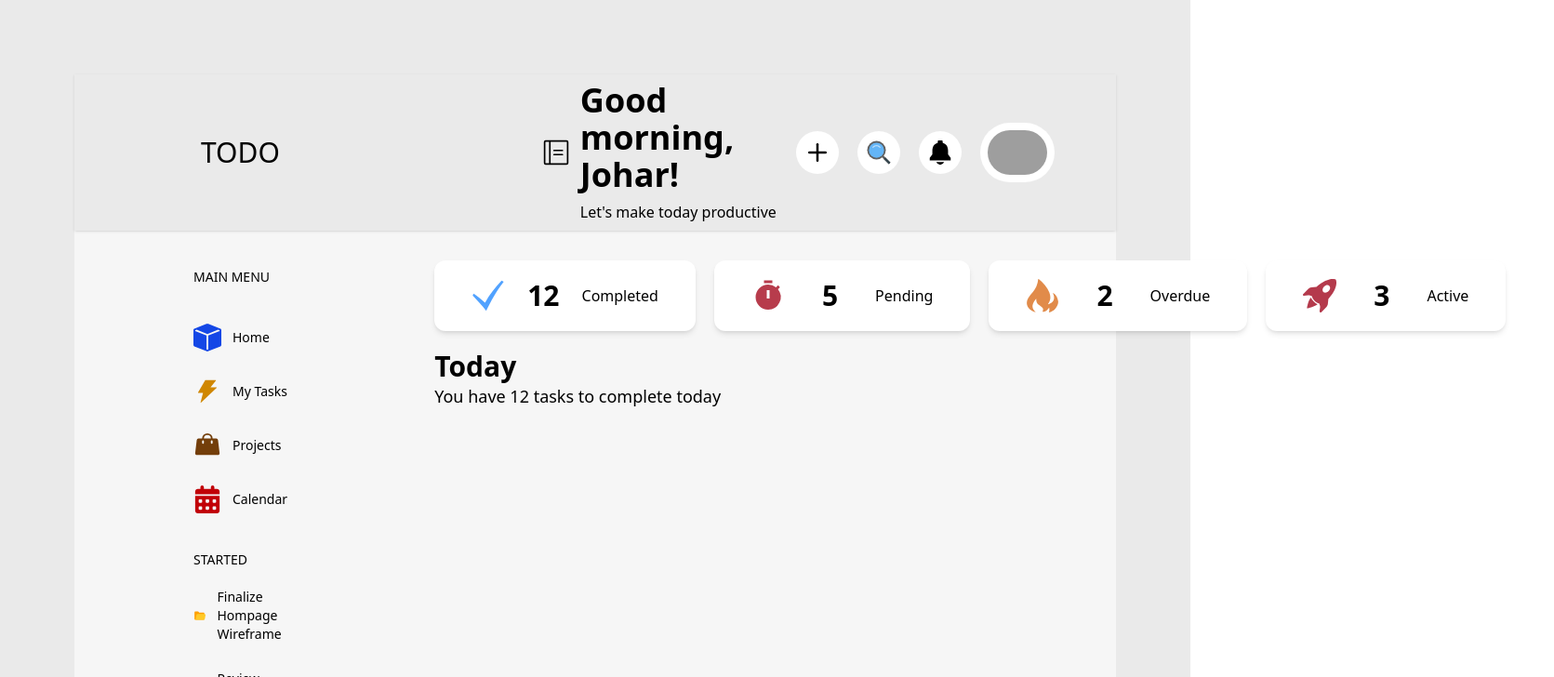
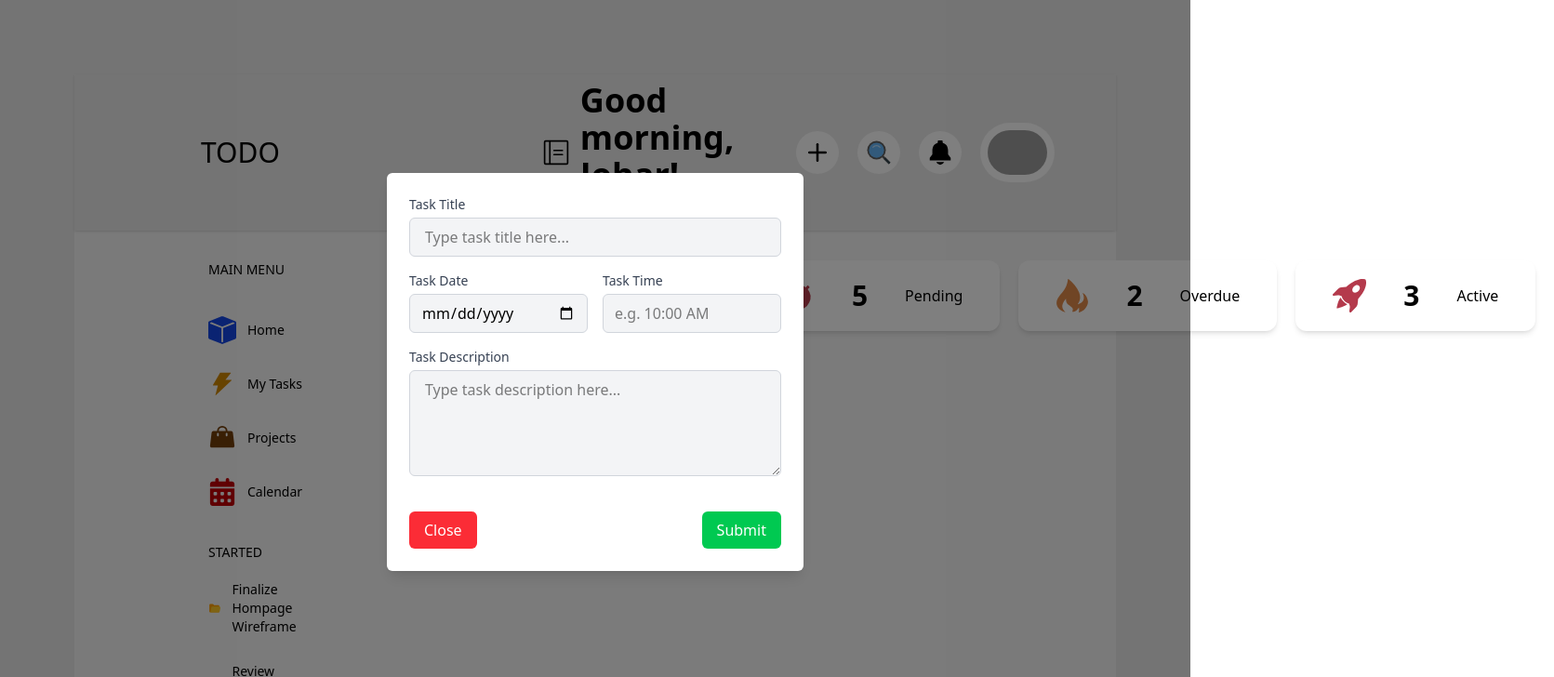
Before and after one commit to Pero4l/Task-management, a React (Vite) app: page / in a window 1280 px wide. Both pictures are taken after a click on the element 878 px from the left and 164 px from the top of the page. Shown: the top 728 px of the page at 93% size, 1671 px wide, since content can reach past the window. Built offline with nearby package versions, Linux system fonts and the light colour scheme; grey boxes are pictures that could not be loaded.

Commit message:
i have inpliment some logics and i am still working...

```diff
--- a/package.json
+++ b/package.json
@@ -15,6 +15,7 @@
     "react-dom": "^19.1.0",
     "react-icons": "^5.5.0",
     "react-router-dom": "^7.7.0",
+    "react-toastify": "^11.0.5",
     "tailwindcss": "^4.1.11"
   },
   "devDependencies": {
--- a/src/App.jsx
+++ b/src/App.jsx
@@ -1,6 +1,4 @@
 import { useState } from 'react'
-import reactLogo from './assets/react.svg'
-import viteLogo from '/vite.svg'
 import { Link, Routes, Route } from 'react-router-dom'
 import SideBar from './Layout/SideBar'
 import NavBar from './Layout/NavBar'
@@ -9,20 +7,37 @@ import './index.css'
 
 function App() {
   const [isClick, setIsClick] = useState(false)
-  const[addTask, setAddTask] = useState(false)
+  const [addTask, setAddTask] = useState(false)
+
+  const [formData, setFormData] = useState({
+    title: '',
+    time: '',
+    description: '',
+    date: '',
+  });
+
+  const [allData, setAllData] = useState([]);
+  const [isSubmitted, setIsSubmitted] = useState(false);
 
   return (
     <>
       <div className='bg-[#eaeaea] lg:p-20'>
-
-        <div className='bg-[#f6f6f6] rounded-3xl' >
-        <NavBar setIsClick={setIsClick} isClick={isClick} setAddTask={setAddTask} addTask={addTask}/>
-      <div className='lg:flex-row flex flex-col lg:pt-8 '>
-      <SideBar isClick={isClick} />
-      <Home setAddTask={setAddTask} addTask={addTask}/>
-      </div>
+        <div className='bg-[#f6f6f6] rounded-3xl'>
+          <NavBar setIsClick={setIsClick} isClick={isClick} setAddTask={setAddTask} addTask={addTask} />
+          <div className='lg:flex-row flex flex-col lg:pt-8 '>
+            <SideBar isClick={isClick} />
+            <Home
+              setAddTask={setAddTask}
+              addTask={addTask}
+              formData={formData}
+              setFormData={setFormData}
+              isSubmitted={isSubmitted}
+              setIsSubmitted={setIsSubmitted}
+              allData={allData}
+              setAllData={setAllData}
+            />
+          </div>
         </div>
-
       </div>
     </>
   )
--- a/src/Layout/NavBar.jsx
+++ b/src/Layout/NavBar.jsx
@@ -22,7 +22,7 @@ return (
 <nav className='flex items-center justify-between py-2 px-5 lg:px-34 lg:py- bg-[#eaeaea] sticky top-0 shadow-sm z-50'>
                             <div className='flex items-center gap-[279px]'>
                 <div className='flex items-center gap-5'>
-                 {!isClick ?  < RiCloseLargeFill onClick={handleMenuClick} className='lg:hidden text-3xl'/> :  <LuMenu onClick={handleMenuClick} className='lg:hidden text-4xl'/>}
+                 {!isClick ? <LuMenu onClick={handleMenuClick} className='lg:hidden text-4xl'/> : < RiCloseLargeFill onClick={handleMenuClick} className='lg:hidden text-3xl'/> }
                     <h1 className='text-3xl font-medium'>TODO</h1>
             </div>
 
--- a/src/Layout/SideBar.jsx
+++ b/src/Layout/SideBar.jsx
@@ -10,7 +10,7 @@ import { IoSettingsSharp } from "react-icons/io5";
 
 const SideBar = ({isClick}) => {
     return (
-        <div className={!isClick ?  'px-9 md:px-16 lg:px-32 py-10 relative lg:bottom-8' : 'hidden'}>
+        <div className={!isClick ? 'hidden lg:flex lg:flex-col lg:px-36' : 'px-9 md:px-16 py-10 '}>
                 <h1 className='text-xs sm:text-sm font-medium'>MAIN MENU</h1>
 
                 <div className='flex items-center gap-3 hover:bg-white w-fit hover:p-2 hover:pr-10 sm:hover:pr-22 hover:pl-4 hover:rounded-xl pt-5'></div>
--- a/src/Layout/SubNar.jsx
+++ b/src/Layout/SubNar.jsx
@@ -7,25 +7,25 @@ import { BsFillRocketTakeoffFill } from "react-icons/bs";
 const SubNar = () => {
   return (
     <div className='lg:flex-row flex flex-col px-5 gap-5 pt-5 lg:pt-0'>
-        <div className='bg-white  lg:w-fit flex items-center lg:gap-6 gap-16 px-10 py-5 rounded-xl shadow-md'>
+        <div className='bg-white  lg:w-fit flex items-center lg:gap-6 gap-16 md:gap-60 px-10 py-5 rounded-xl shadow-md'>
             <GiCheckMark className='text-blue-400 text-4xl'/>
             <p className='text-3xl font-semibold'>12</p>
             <p>Completed</p>
         </div>
 
-        <div className='bg-white lg:w-fit flex items-center lg:gap-10 gap-20 px-10 py-5 rounded-xl shadow-md'>
+        <div className='bg-white lg:w-fit flex items-center lg:gap-10 gap-20 md:gap-64  px-10 py-5 rounded-xl shadow-md'>
             <MdTimer className='text-[#b73c4c] text-4xl'/>
             <p className='text-3xl font-semibold'>5</p>
             <p>Pending</p>
         </div>
 
-        <div className='bg-white lg:w-fit flex items-center lg:gap-10 gap-20 px-10 py-5 rounded-xl shadow-md'>
+        <div className='bg-white lg:w-fit flex items-center lg:gap-10 gap-20 md:gap-64  px-10 py-5 rounded-xl shadow-md'>
             <SiFireship className='text-[#e18b4a] text-4xl'/>
             <p className='text-3xl font-semibold'>2</p>
             <p>Overdue</p>
         </div>
 
-        <div className='bg-white lg:w-fit flex items-center lg:gap-10 gap-22 px-10 py-5 rounded-xl shadow-md'>
+        <div className='bg-white lg:w-fit flex items-center lg:gap-10 gap-22 md:gap-64  px-10 py-5 rounded-xl shadow-md'>
             <BsFillRocketTakeoffFill className='text-[#b43a4c] text-4xl'/>
             <p className='text-3xl font-semibold'>3</p>
             <p>Active</p>
--- a/src/Pages/AddTask.jsx
+++ b/src/Pages/AddedTask.jsx
@@ -1,6 +1,6 @@
 import React from 'react'
 
-const AddTask = () => {
+const AddedTask = () => {
   return (
     <div>
 
@@ -8,4 +8,4 @@ const AddTask = () => {
   )
 }
 
-export default AddTask
+export default AddedTask
--- a/src/Pages/Home.jsx
+++ b/src/Pages/Home.jsx
@@ -1,12 +1,66 @@
 import React from 'react'
+import { toast, ToastContainer } from 'react-toastify';
 import SubNar from '../Layout/SubNar'
 import { PiNotebookLight } from "react-icons/pi";
 
-const Home = ({addTask, setAddTask}) => {
+const Home = ({addTask, setAddTask, formData, setFormData, setIsSubmitted, allData, setAllData }) => {
+
+
+
+  function inputChange(e){
+    const { name, value } = e.target;
+    // const file = e.target.files ? e.target.files[0] : null;
+
+    setFormData((prev) => {
+        return {
+            ...prev,
+            [name]: value,
+            // avatar: file ? URL.createObjectURL(file) : prev.avatar
+        }
+    });
+}
+
+
+function toastMessage(e){
+  e.preventDefault();
+  if(!formData.title || !formData.time || !formData.description || !formData.date) {
+      toast.error("Please fill in all fields.");
+      return;
+  }
+
+  console.log('Form submitted:', formData);
+
+  setTimeout(() => {
+      setIsSubmitted(true);
+  }, 5000);
+
+  toast.success("Task added successfully!");
+
+  setAllData(prev => [...prev, formData]);
+
+
+
+  document.getElementById("title").value = "";
+  document.getElementById("time").value = "";
+  document.getElementById("date").value = "";
+  document.getElementById("description").value = "";
+}
+
+  React.useEffect(() => {
+    const storedData = localStorage.getItem('tasks');
+    if (storedData) {
+      setAllData(JSON.parse(storedData));
+    }
+  }, []);
+
+  React.useEffect(() => {
+    localStorage.setItem('tasks', JSON.stringify(allData));
+  }, [allData]);
+
   return (
     <div>
 
-    <div className=' lg:hidden flex-col flex justify-center items-center gap-5 shadow-md p-5 m-1'>
+    <div className=' lg:hidden flex-col flex justify-center items-center gap-5 shadow-md p-5 m-3'>
                           <p><PiNotebookLight className='text-4xl text-center'/></p>
                           <div>
                                   <h1 className='text-3xl font-semibold pb-2'>Good morning, Johar!</h1>
@@ -18,13 +72,104 @@ const Home = ({addTask, setAddTask}) => {
 
 
       <div>
-        <h1 className='text-3xl font-semibold px-5 pt-5'>Today</h1>
-        <p className='px-5 text-lg'>You have 12 tasks to complete today</p>
+
+      {addTask && <div className='fixed top-0 left-0 w-full p-5 lg:px-0 h-full bg-black/50 z-50 flex justify-center items-center'>
+
+        <div className="bg-white p-6 rounded-md w-full max-w-md shadow-lg space-y-4">
+  <form onSubmit={toastMessage} className="space-y-4">
+
+    <div>
+      <label className="block text-sm font-medium text-gray-700 mb-1">
+        Task Title
+      </label>
+      <input
+        name="title"
+        onChange={inputChange}
+        type="text"
+        placeholder="Type task title here..."
+        className="w-full px-4 py-2 border border-gray-300 rounded-md bg-gray-100 focus:outline-none focus:ring-2 focus:ring-blue-400"
+      />
+    </div>
+
+    <div className="flex space-x-4">
+      <div className="w-1/2">
+        <label className="block text-sm font-medium text-gray-700 mb-1">
+          Task Date
+        </label>
+        <input
+          name="date"
+          onChange={inputChange}
+          type="date"
+          className="w-full px-3 py-2 border border-gray-300 rounded-md bg-gray-100 focus:outline-none focus:ring-2 focus:ring-blue-400"
+        />
       </div>
 
-      <div className='overlay'>
+      <div className="w-1/2">
+        <label className="block text-sm font-medium text-gray-700 mb-1">
+          Task Time
+        </label>
+        <input
+          name="time"
+          onChange={inputChange}
+          type="text"
+          placeholder="e.g. 10:00 AM"
+          className="w-full px-3 py-2 border border-gray-300 rounded-md bg-gray-100 focus:outline-none focus:ring-2 focus:ring-blue-400"
+        />
+      </div>
+    </div>
 
+    <div>
+      <label className="block text-sm font-medium text-gray-700 mb-1">
+        Task Description
+      </label>
+      <textarea
+        name="description"
+        onChange={inputChange}
+        placeholder="Type task description here..."
+        rows={4}
+        className="w-full px-4 py-2 border border-gray-300 rounded-md bg-gray-100 focus:outline-none focus:ring-2 focus:ring-blue-400"
+      />
+    </div>
+
+    <ToastContainer />
+
+    <div className="flex justify-between pt-4">
+      <button
+        type="button"
+        onClick={() => setAddTask(true)}
+        className="px-4 py-2 bg-red-500 text-white rounded-md hover:bg-red-600 transition"
+      >
+        Close
+      </button>
+      <button
+        type="submit"
+        className="px-4 py-2 bg-green-500 text-white rounded-md hover:bg-green-600 transition"
+      >
+        Submit
+      </button>
+    </div>
+  </form>
+</div>
+
+
+        </div>}
+
+        {/*  */}
+
+
+    </div>
+
+    <div className="p-4">
+        {Array.isArray(allData) && allData.map((task, index) => (
+          <div key={index} className='bg-white p-5 m-3 rounded-lg shadow-md'>
+            <h2 className='text-xl font-bold pb-2'> <span>Task Title:</span> {task.title}</h2>
+            <p className='text-gray-600 pb-1'> <span>Task Date: </span>{task.date}</p>
+            <p  className='text-gray-600 pb-2'>Task Time:  {task.time}</p>
+            <p className='mt-2'> <span>Task Description</span>{task.description}</p>
+          </div>
+        ))}
       </div>
+
     </div>
   )
 }
--- a/src/main.jsx
+++ b/src/main.jsx
@@ -1,5 +1,8 @@
 import { StrictMode } from 'react'
+import React from 'react'
 import { createRoot } from 'react-dom/client'
+import{ToastContainer, toast} from 'react-toastify'
+import 'react-toastify/dist/ReactToastify.css'
 import { BrowserRouter } from 'react-router-dom'
 import './index.css'
 import App from './App.jsx'
@@ -8,6 +11,7 @@ createRoot(document.getElementById('root')).render(
   <StrictMode>
     <BrowserRouter>
     <App />
+    <ToastContainer/>
     </BrowserRouter>
   </StrictMode>,
 )
```
Also changed, not shown: 1 other file (tests, documents, lock files or other folders).
